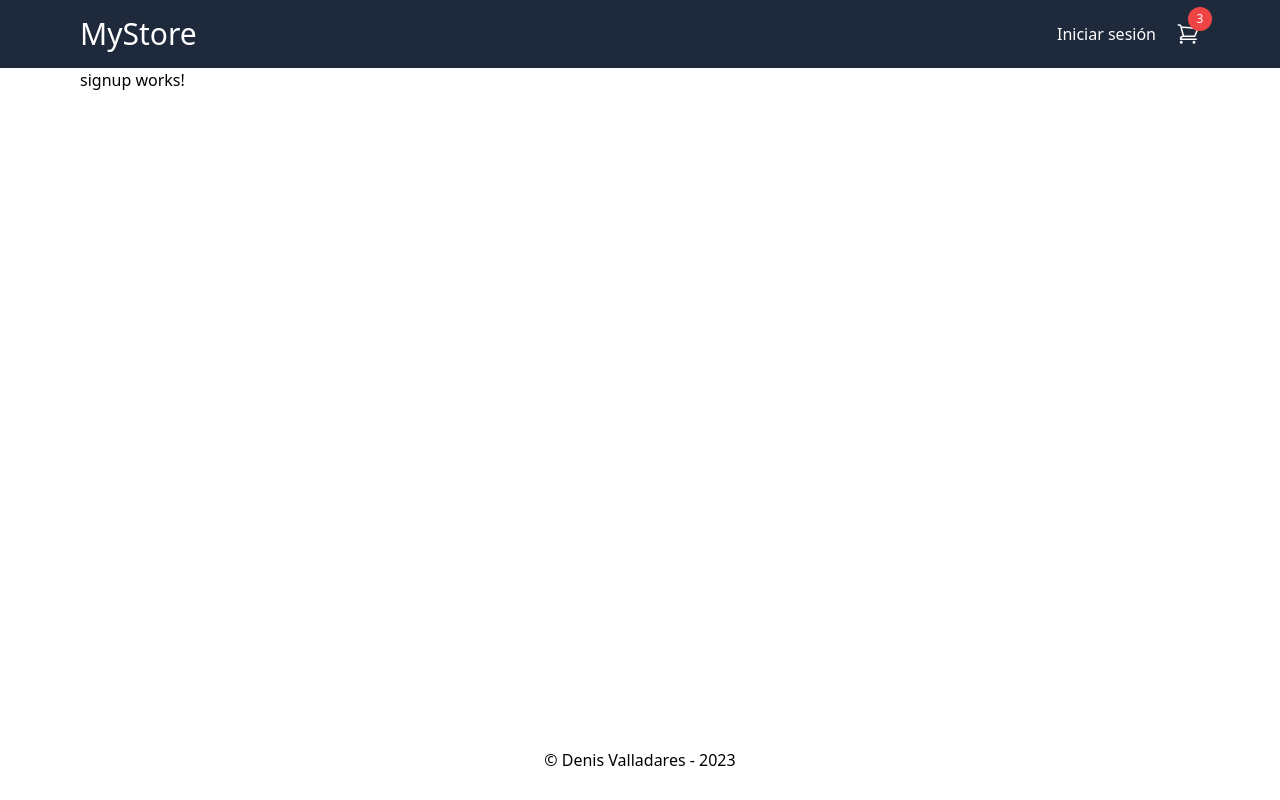
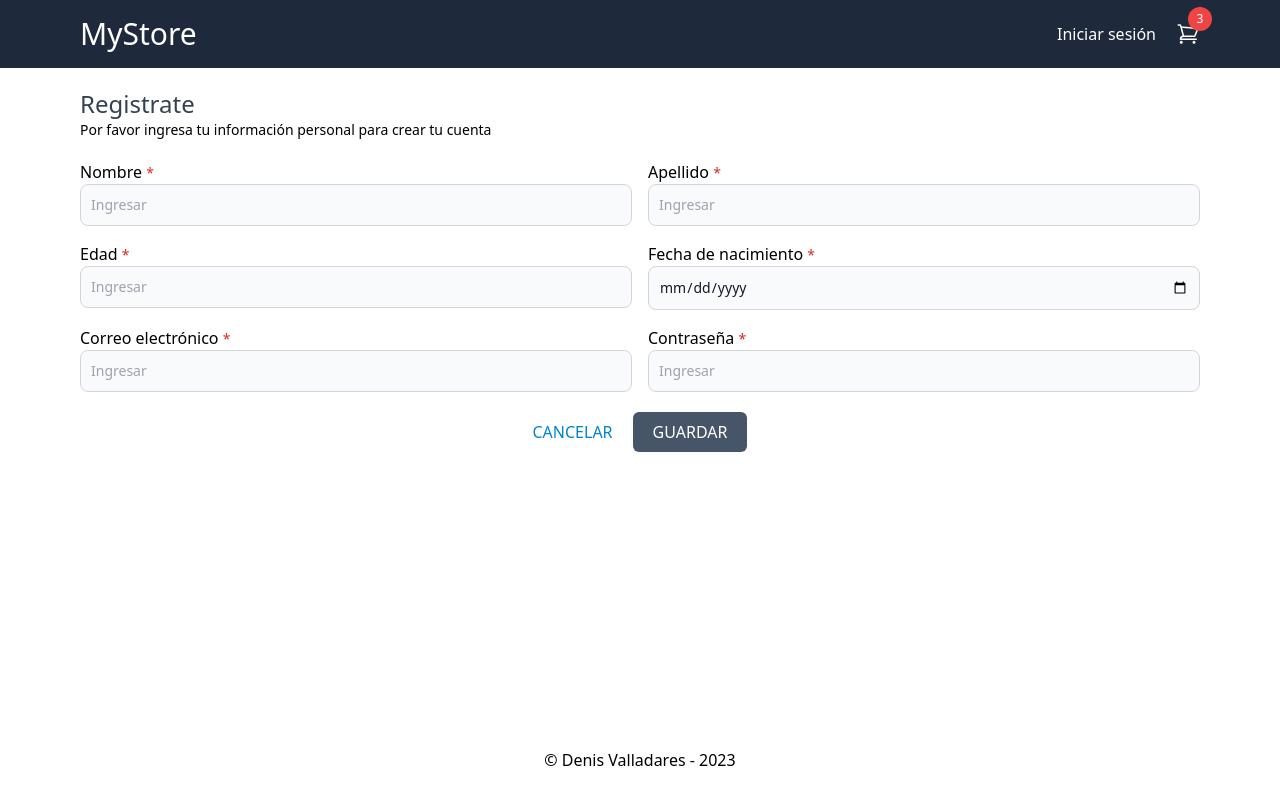
Before and after one commit to DenisValladares19/practice-sale-angular, an Angular app: page /signup in a window 1280 px wide. Built offline with nearby package versions, Linux system fonts and the light colour scheme.

Commit message:
integrate signup page

```diff
--- a/src/app/auth/signup/signup.component.html
+++ b/src/app/auth/signup/signup.component.html
@@ -1 +1,62 @@
-<p>signup works!</p>
+<div class="flex flex-col mt-5" [formGroup]="form">
+  <h3 class="text-2xl text-slate-700">Registrate</h3>
+  <p class="text-sm">Por favor ingresa tu información personal para crear tu cuenta</p>
+
+  <div class="mt-5 grid grid-cols-1 sm:grid-cols-2 gap-4">
+    <dv-input
+      formControlName="name"
+      label="Nombre"
+      placeholder="Ingresar"
+      [control]="form.controls['name']"
+    ></dv-input>
+
+    <dv-input
+      formControlName="lastname"
+      label="Apellido"
+      placeholder="Ingresar"
+      [control]="form.controls['lastname']"
+    ></dv-input>
+
+    <dv-input
+      formControlName="age"
+      label="Edad"
+      placeholder="Ingresar"
+      [control]="form.controls['age']"
+      [typeInput]="'number'"
+    ></dv-input>
+
+    <dv-input
+      formControlName="birthDay"
+      label="Fecha de nacimiento"
+      placeholder="Ingresar"
+      [control]="form.controls['birthDay']"
+      [typeInput]="'date'"
+    ></dv-input>
+
+    <dv-input
+      formControlName="email"
+      label="Correo electrónico"
+      placeholder="Ingresar"
+      [control]="form.controls['email']"
+      [typeInput]="'email'"
+    ></dv-input>
+
+    <dv-input
+      formControlName="password"
+      label="Contraseña"
+      placeholder="Ingresar"
+      [control]="form.controls['password']"
+      [typeInput]="'password'"
+    ></dv-input>
+  </div>
+
+    <div class="flex  flex-col-reverse sm:flex-row justify-center mt-5 items-center gap-5">
+      <dv-button routerLink="#" [type]="'link'">CANCELAR</dv-button>
+      <dv-button
+        class="w-full sm:w-auto"
+        [loading]="loading"
+        [htmlType]="'submit'"
+        (click)="onSubmit()"
+      >GUARDAR</dv-button>
+    </div>
+</div>
--- a/src/app/auth/signup/signup.component.ts
+++ b/src/app/auth/signup/signup.component.ts
@@ -1,4 +1,11 @@
+import { HttpErrorResponse } from '@angular/common/http';
 import { Component } from '@angular/core';
+import { FormBuilder, FormGroup, Validators } from '@angular/forms';
+import { Router } from '@angular/router';
+import { ClientDTO, ClientFormDTO } from 'src/app/interfaces/Client.model';
+import { methodEnum } from 'src/app/interfaces/Request.model';
+import { ApiService } from 'src/app/services/api.service';
+import { ObservableToPromise } from 'src/app/utils/Promises.utils';
 
 @Component({
   selector: 'dv-signup',
@@ -6,5 +13,72 @@ import { Component } from '@angular/core';
   styleUrls: ['./signup.component.scss']
 })
 export class SignupComponent {
+  public form: FormGroup;
+  public loading: boolean = false;
 
+  constructor (
+    private fb: FormBuilder,
+    private api: ApiService<ClientDTO>,
+    private router: Router
+  ) {
+    this.form = this.fb.group({
+      name: ["", Validators.required],
+      lastname: ["", Validators.required],
+      age: ["", Validators.required],
+      email: ["", [Validators.required, Validators.email]],
+      password: ["", [Validators.required, Validators.minLength(8)]],
+      birthDay: ["", Validators.required]
+    })
+  }
+
+  async onSubmit() {
+    if (this.form.invalid) {
+      this.form.markAllAsTouched();
+      this.form.markAsDirty();
+      return;
+    }
+
+    if (this.loading) return;
+
+    this.loading = true;
+
+    const values: ClientFormDTO = this.form.value;
+
+    const dataToSend: ClientDTO = {
+      age: values.age,
+      birthDay: values.birthDay,
+      lastname: values.lastname,
+      name: values.lastname,
+      user: {
+        email: values.email,
+        password: values.password
+      }
+    }
+
+    try {
+      const responseObs = this.api.fetch<ClientDTO>({
+        method: methodEnum.POST,
+        url: "/client",
+        data: dataToSend
+      });
+
+      const response = await ObservableToPromise(responseObs);
+      this.loading = false;
+
+      if (response.code === "00") {
+        // alert("se guardo exitosamente");
+        this.form.reset();
+        this.form.clearValidators();
+        this.router.navigateByUrl("/");
+        return;
+      }
+
+      // alert("Ocurrio un error al guardar tus datos");
+    } catch (errors) {
+      const response = errors as HttpErrorResponse;
+
+      // alert(response?.error?.message);
+      this.loading = false;
+    }
+  }
 }
```
Also changed, not shown: src/app/auth/auth.module.ts (+11 -2 lines).
